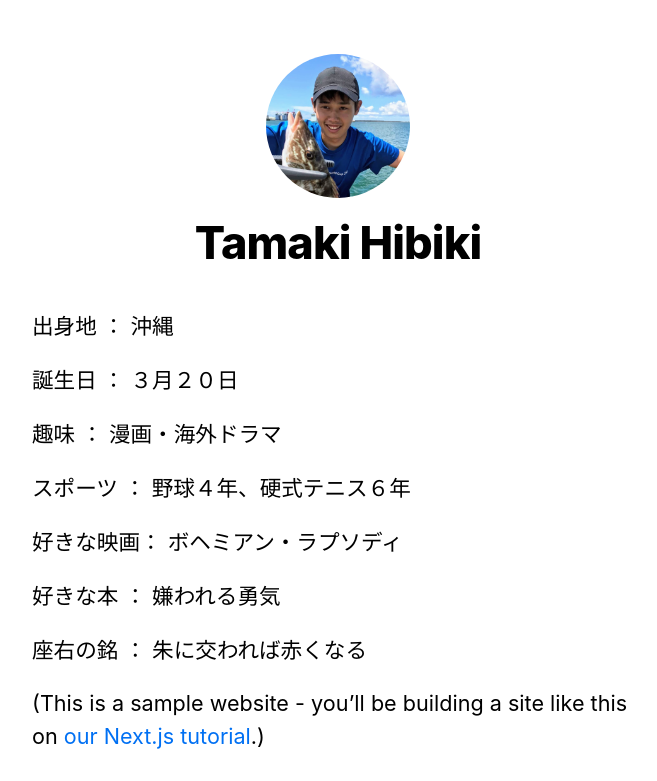
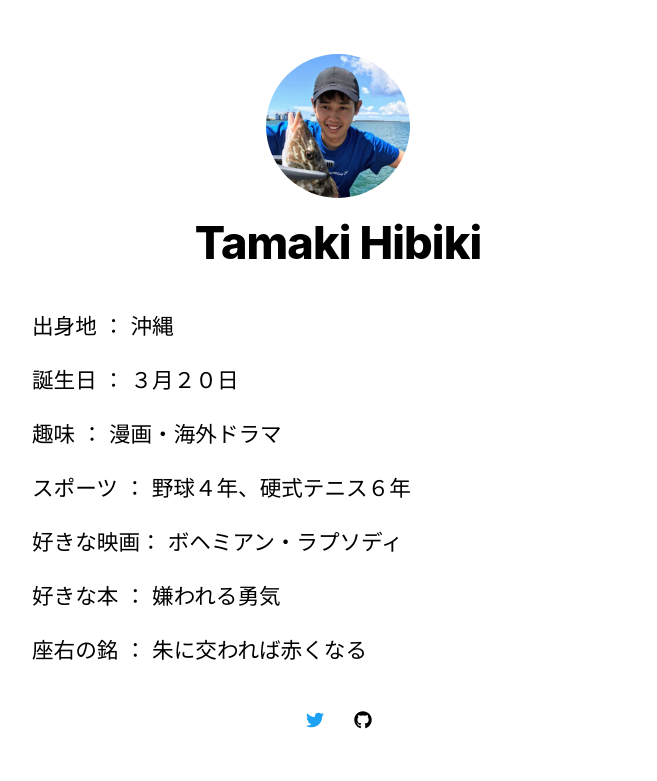
Before and after one commit to tamaki8021/blog-app, a Next.js app: page / in a window 1280 px wide. Shown: the top 781 px of the page, without its empty margins (302-959 px from the left). Built offline with nearby package versions, Linux system fonts and the light colour scheme.

Commit message:
feat/icon-twitter-github

```diff
--- a/components/layout.module.css
+++ b/components/layout.module.css
@@ -1,8 +1,3 @@
-.container {
-  max-width: 36rem;
-  padding: 0 1rem;
-  margin: 3rem auto 6rem;
-}
 .container {
   max-width: 36rem;
   padding: 0 1rem;
--- a/components/layout.tsx
+++ b/components/layout.tsx
@@ -4,7 +4,7 @@ import utilStyles from "../styles/utils.module.css";
 import Link from "next/link";
 
 const name = "Tamaki  Hibiki";
-export const siteTitle = "Introduction";
+export const siteTitle = "Tamaki profile";
 
 export default function Layout({
   children,
--- a/package.json
+++ b/package.json
@@ -8,6 +8,11 @@
     "start": "next start"
   },
   "dependencies": {
+    "@fortawesome/fontawesome-svg-core": "^1.2.34",
+    "@fortawesome/free-brands-svg-icons": "^5.15.2",
+    "@fortawesome/free-regular-svg-icons": "^5.15.2",
+    "@fortawesome/free-solid-svg-icons": "^5.15.2",
+    "@fortawesome/react-fontawesome": "^0.1.14",
     "date-fns": "^2.16.1",
     "gray-matter": "^4.0.2",
     "js-base64": "^3.6.0",
--- a/pages/index.tsx
+++ b/pages/index.tsx
@@ -5,6 +5,9 @@ import utilStyles from "../styles/utils.module.css";
 import { getSortedPostsData } from "../lib/posts";
 import Link from "next/link";
 import Date from "../components/date";
+import {FontAwesomeIcon} from '@fortawesome/react-fontawesome'
+import {faGithub, faTwitter} from '@fortawesome/free-brands-svg-icons'
+
 
 export const getStaticProps: GetStaticProps = async() => {
   const allPostsData = getSortedPostsData();
@@ -37,11 +40,15 @@ export default function Home({ allPostsData } : Props) {
         <p>好きな映画： ボヘミアン・ラプソディ</p>
         <p>好きな本 ： 嫌われる勇気</p>
         <p>座右の銘 ： 朱に交われば赤くなる</p>
-        <p>
-          (This is a sample website - you’ll be building a site like this on{' '}
-          <a href="https://nextjs.org/learn">our Next.js tutorial</a>.)
-        </p>
       </section>
+      <div className={utilStyles.iconsList}>
+        <Link href="https://twitter.com/tamo38570240">
+            <FontAwesomeIcon icon={faTwitter} color="#1DA1F2" className={utilStyles.icon} />
+        </Link>
+        <Link href="https://github.com/tamaki8021">
+            <FontAwesomeIcon icon={faGithub}  className={utilStyles.icon} />
+        </Link>
+      </div>
       <section className={`${utilStyles.headingMd} ${utilStyles.padding1px}`}>
         <h2 className={utilStyles.headingLg}>Blog</h2>
         <ul className={utilStyles.list}>
--- a/styles/utils.module.css
+++ b/styles/utils.module.css
@@ -50,3 +50,14 @@
 .lightText {
   color: #999;
 }
+
+.iconsList {
+  width: 7rem;
+  display: flex;
+  margin: 2.5rem auto 1.5rem;
+}
+
+.icon {
+  margin-left: 1.7rem;
+  cursor: pointer;
+}
```
Also changed, not shown: 1 other file (tests, documents, lock files or other folders).
